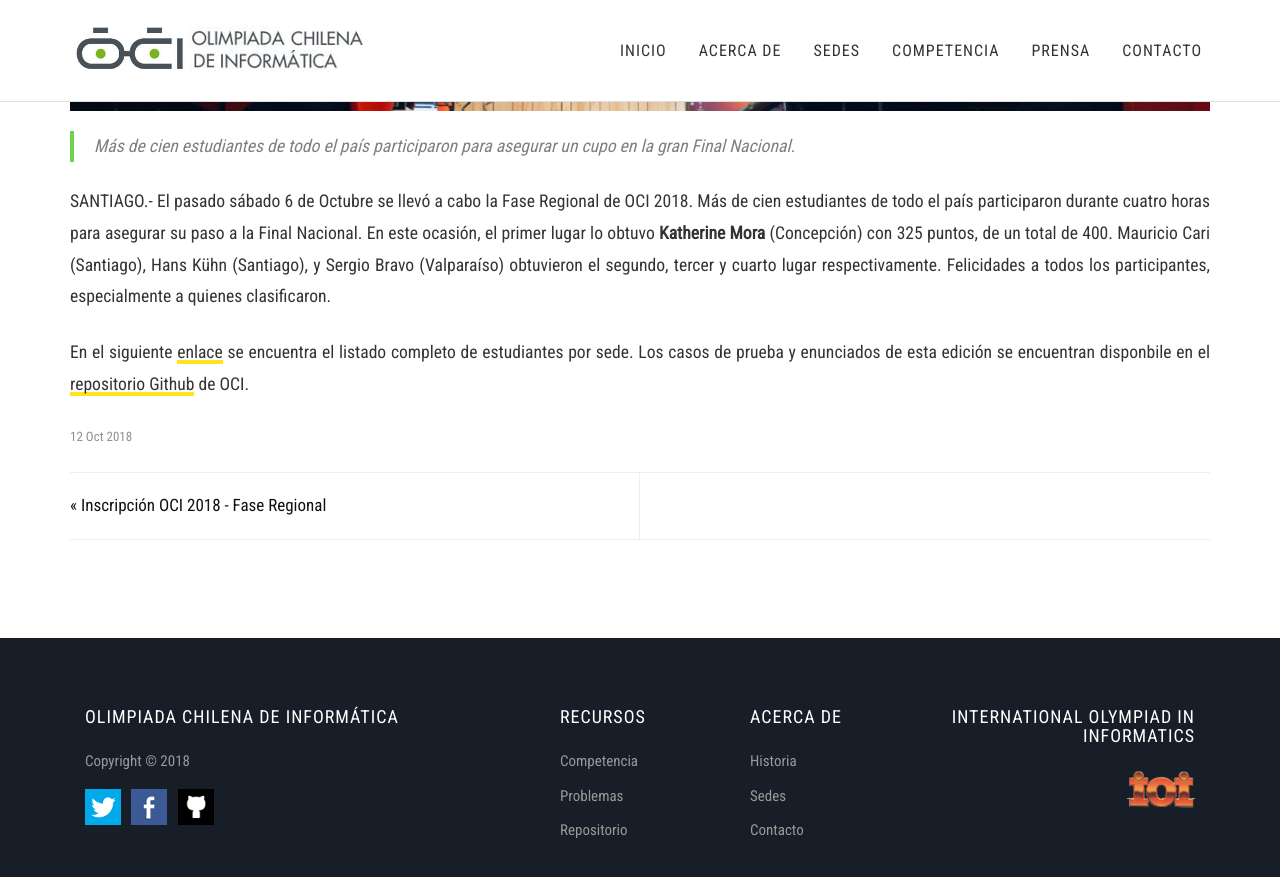
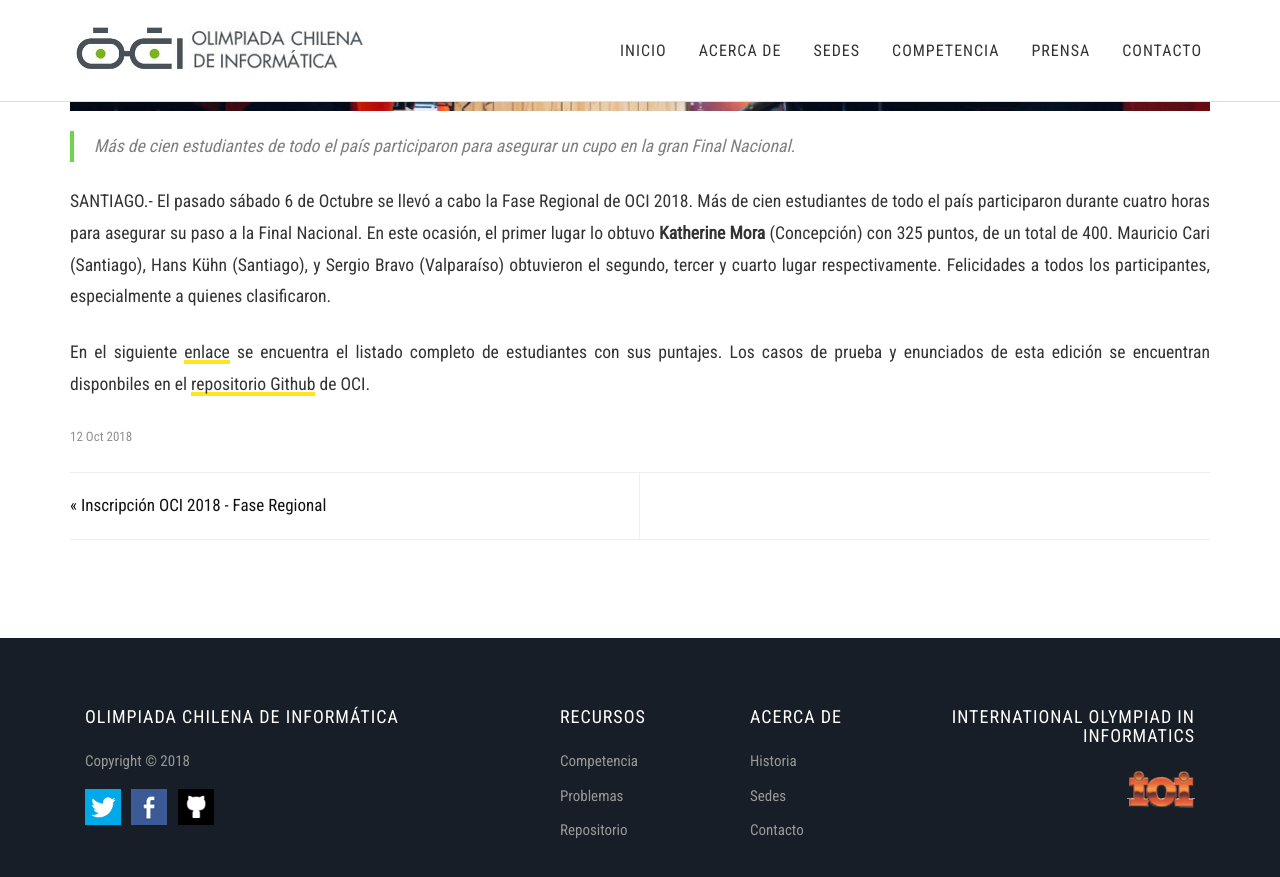
Before and after one commit to OCIoficial/ocioficial.github.io, a Jekyll site: the page built from _posts/2018-10-12-resultados-regional.md, in a window 1280 px wide and 900 px high, scrolled down 589 px. Shown: the top 877 px of the window. Built offline with Jekyll 4.4.1, drawn with Linux system fonts in a browser that asks for light colours; comment, search, counter and statistics services are not loaded.

Commit message:
Redacción y s faltante

```diff
--- a/_posts/2018-10-12-resultados-regional.md
+++ b/_posts/2018-10-12-resultados-regional.md
@@ -10,4 +10,4 @@ thumbnail: estudiantes-ioi-japon_thumbnail.jpg
 
 SANTIAGO.- El pasado sábado 6 de Octubre se llevó a cabo la Fase Regional de OCI 2018. Más de cien estudiantes de todo el país participaron durante cuatro horas para asegurar su paso a la Final Nacional. En este ocasión, el primer lugar lo obtuvo **Katherine Mora** (Concepción) con 325 puntos, de un total de 400. Mauricio Cari (Santiago), Hans Kühn (Santiago), y Sergio Bravo (Valparaíso) obtuvieron el segundo, tercer y cuarto lugar respectivamente. Felicidades a todos los participantes, especialmente a quienes clasificaron.
 
-En el siguiente [enlace](https://olimpiada-informatica.cl/resultados/2018/regional.pdf) se encuentra el listado completo de estudiantes por sede. Los casos de prueba y enunciados de esta edición se encuentran disponbile en el [repositorio Github](https://github.com/OCIoficial/2018-10-Regional/releases/download/2018-10/2018-10-Regional.zip) de OCI.
+En el siguiente [enlace](https://olimpiada-informatica.cl/resultados/2018/regional.pdf) se encuentra el listado completo de estudiantes con sus puntajes. Los casos de prueba y enunciados de esta edición se encuentran disponbiles en el [repositorio Github](https://github.com/OCIoficial/2018-10-Regional/releases/download/2018-10/2018-10-Regional.zip) de OCI.
```
